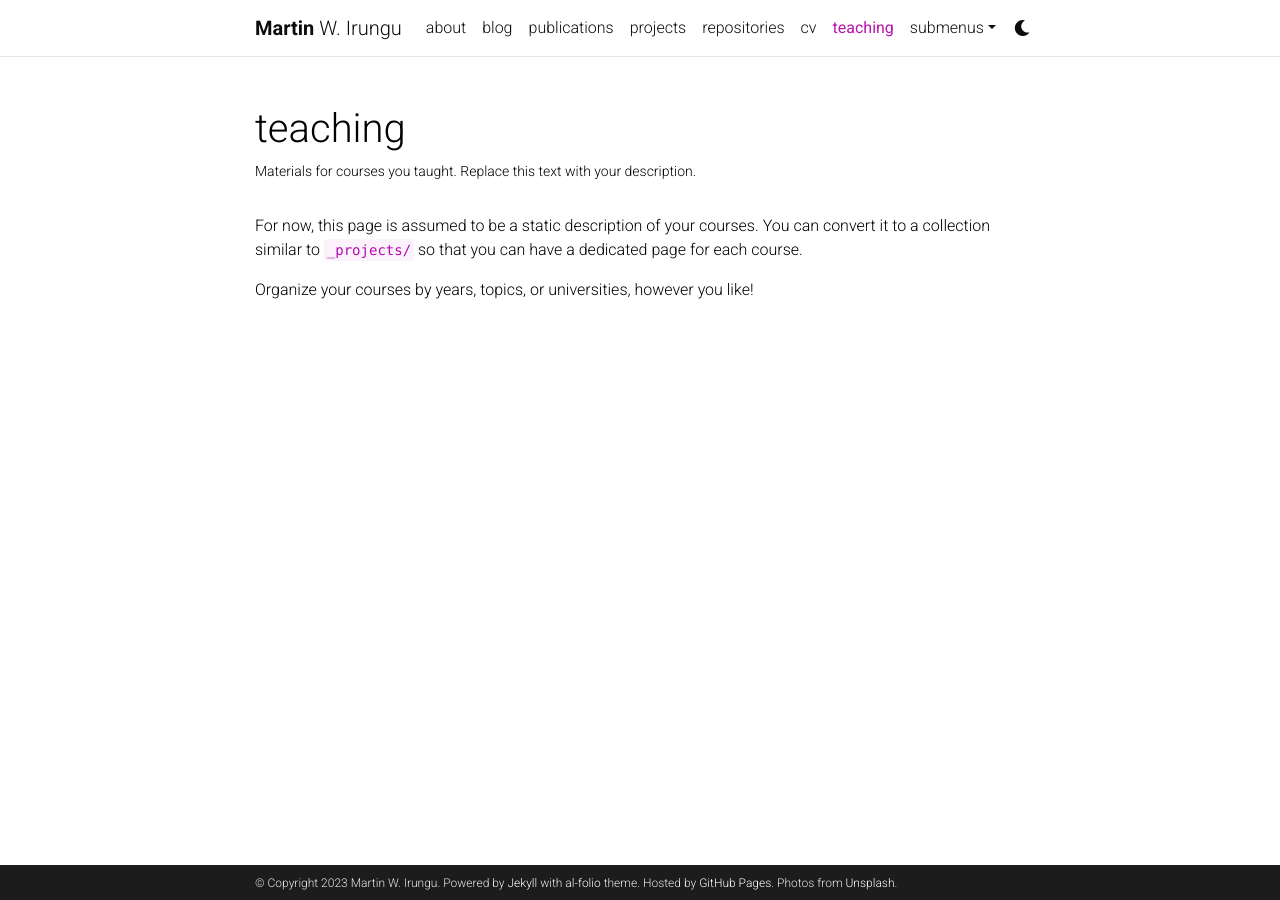
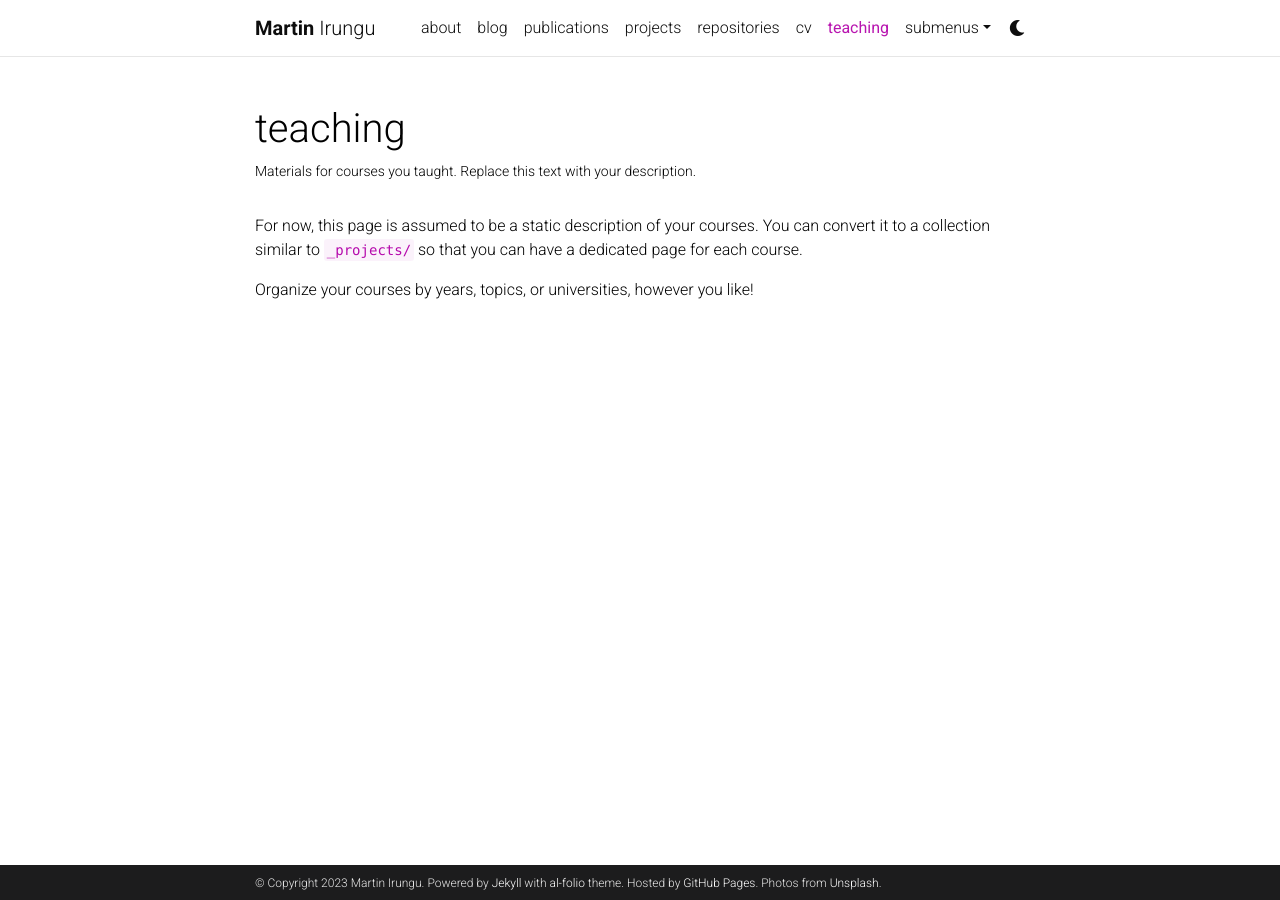
Before and after one commit to wirungu/wirungu.github.io, a Jekyll site: the page built from _pages/teaching.md, in a window 1280 px wide. Built offline with Jekyll 4.4.1, drawn with Linux system fonts in a browser that asks for light colours; comment, search, counter and statistics services are not loaded; a style sheet for code colours, icons or effects is not loaded.

Commit message:
Altered personal info

```diff
--- a/_config.yml
+++ b/_config.yml
@@ -4,7 +4,7 @@
 
 title: blank # the website title (if blank, full name will be used instead)
 first_name: Martin
-middle_name: W.
+middle_name:
 last_name: Irungu
 email: Martin.Irungu@rub.de
 description: > # the ">" symbol means to ignore newlines until "footer_text:"
```
